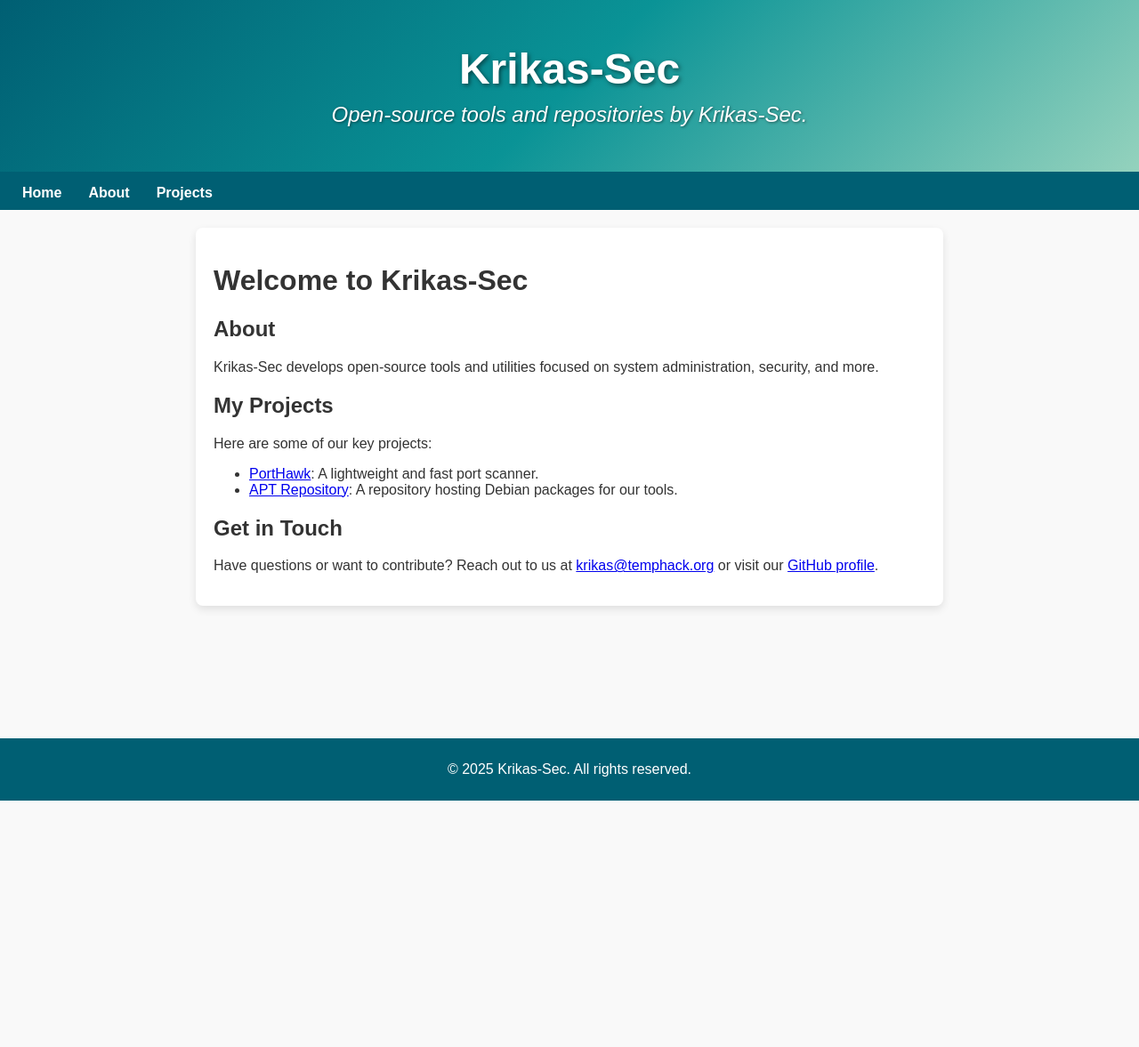
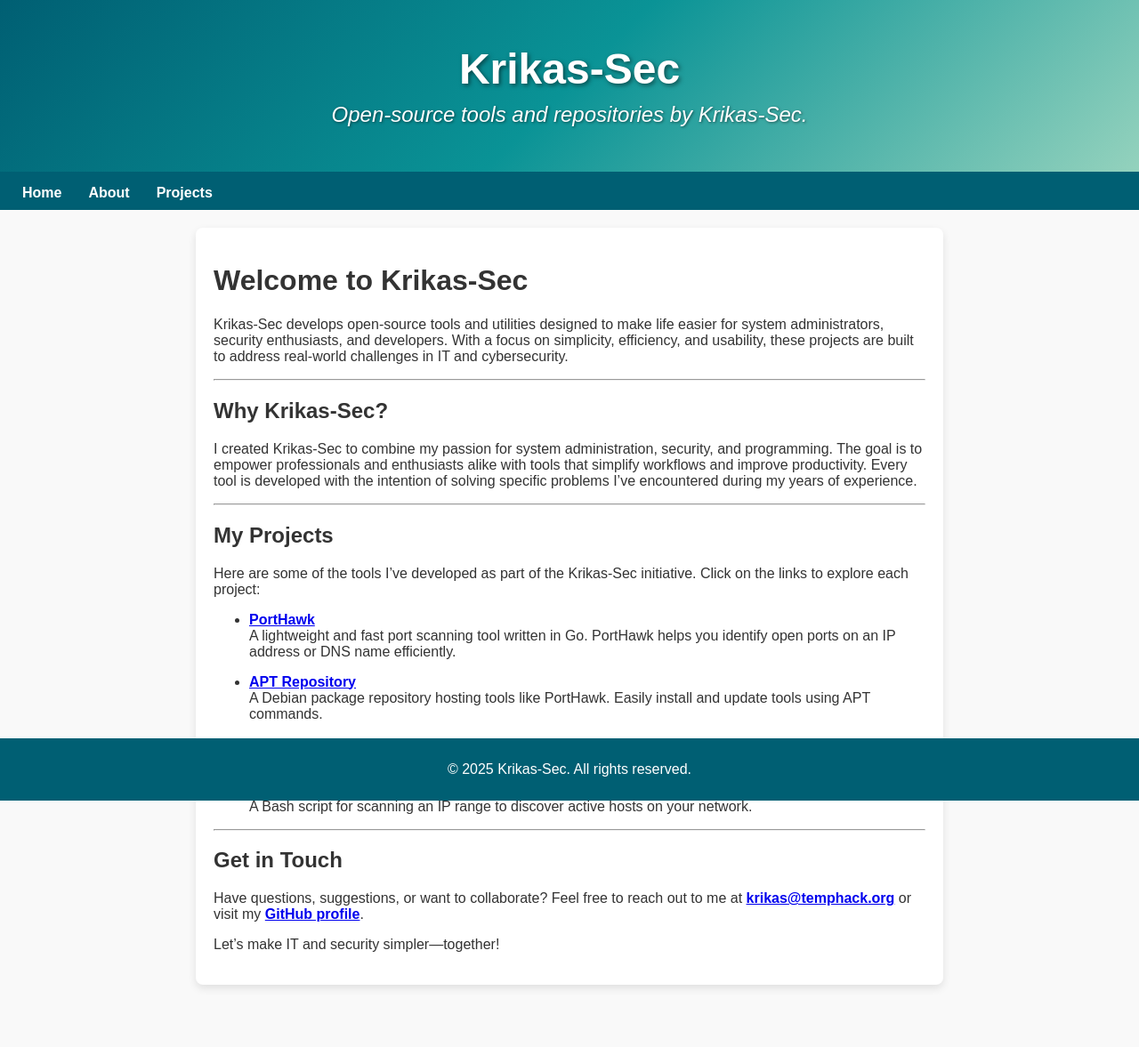
Before and after one commit to Krikas-Sec/Krikas-Sec.github.io, a Jekyll site: the page built from index.md, in a window 1280 px wide. Shown: the whole page at 89% size. Built offline with Jekyll 4.4.1, drawn with Linux system fonts in a browser that asks for light colours; our own code applies the rules of GitHub Pages for plain Markdown files; before the commit the page ends 900 px from its top, so only the background shows below that.

Commit message:
Updated index.md

```diff
--- a/index.md
+++ b/index.md
@@ -1,15 +1,41 @@
 ---
 layout: default
+title: Home
+permalink: /
 ---
+
 # Welcome to Krikas-Sec
 
-## About
-Krikas-Sec develops open-source tools and utilities focused on system administration, security, and more.
+Krikas-Sec develops open-source tools and utilities designed to make life easier for system administrators, security enthusiasts, and developers. With a focus on simplicity, efficiency, and usability, these projects are built to address real-world challenges in IT and cybersecurity.
 
-## My Projects
-Here are some of our key projects:
-- [PortHawk](https://github.com/Krikas-Sec/PortHawk): A lightweight and fast port scanner.
-- [APT Repository](https://Krikas-Sec.github.io/apt-repo): A repository hosting Debian packages for our tools.
+---
 
-## Get in Touch
-Have questions or want to contribute? Reach out to us at [krikas@temphack.org](mailto:krikas@temphack.org) or visit our [GitHub profile](https://github.com/Krikas-Sec).
+## **Why Krikas-Sec?**
+
+I created Krikas-Sec to combine my passion for system administration, security, and programming. The goal is to empower professionals and enthusiasts alike with tools that simplify workflows and improve productivity. Every tool is developed with the intention of solving specific problems I've encountered during my years of experience.
+
+---
+
+## **My Projects**
+
+Here are some of the tools I've developed as part of the Krikas-Sec initiative. Click on the links to explore each project:
+
+- [**PortHawk**](https://github.com/Krikas-Sec/PortHawk)
+  A lightweight and fast port scanning tool written in Go. PortHawk helps you identify open ports on an IP address or DNS name efficiently.
+
+- [**APT Repository**](https://github.com/Krikas-Sec/apt-repo)
+  A Debian package repository hosting tools like PortHawk. Easily install and update tools using APT commands.
+
+- [**HTTP Header Analyzer**](https://github.com/Krikas-Sec/http-header-analyzer)
+  A Python tool for analyzing HTTP headers to identify common security issues.
+
+- [**IP Range Scanner**](https://github.com/Krikas-Sec/ip-range-scanner)
+  A Bash script for scanning an IP range to discover active hosts on your network.
+
+---
+
+## **Get in Touch**
+
+Have questions, suggestions, or want to collaborate? Feel free to reach out to me at **[krikas@temphack.org](mailto:krikas@temphack.org)** or visit my **[GitHub profile](https://github.com/Krikas-Sec)**.
+
+Let’s make IT and security simpler—together!
```
